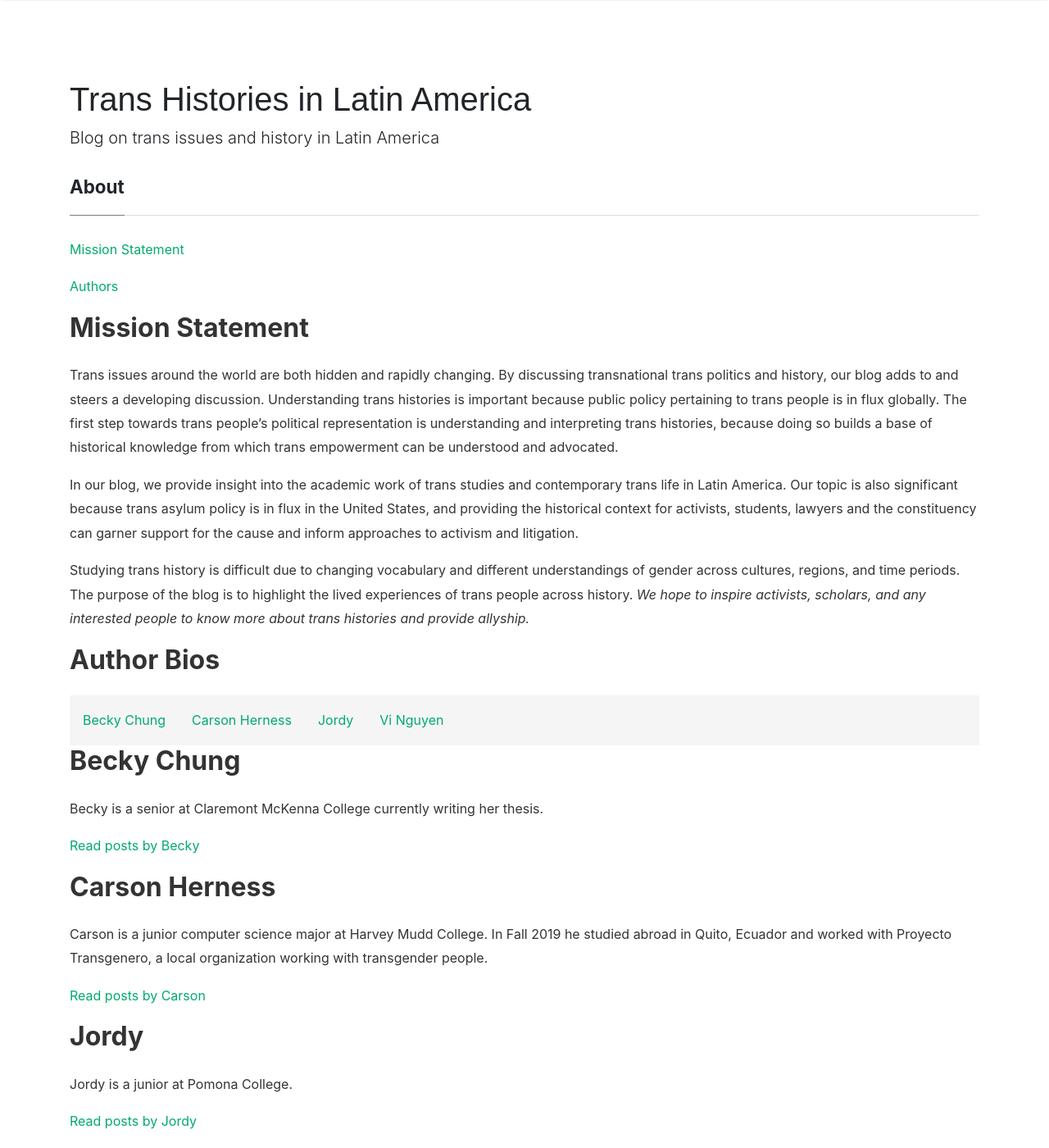
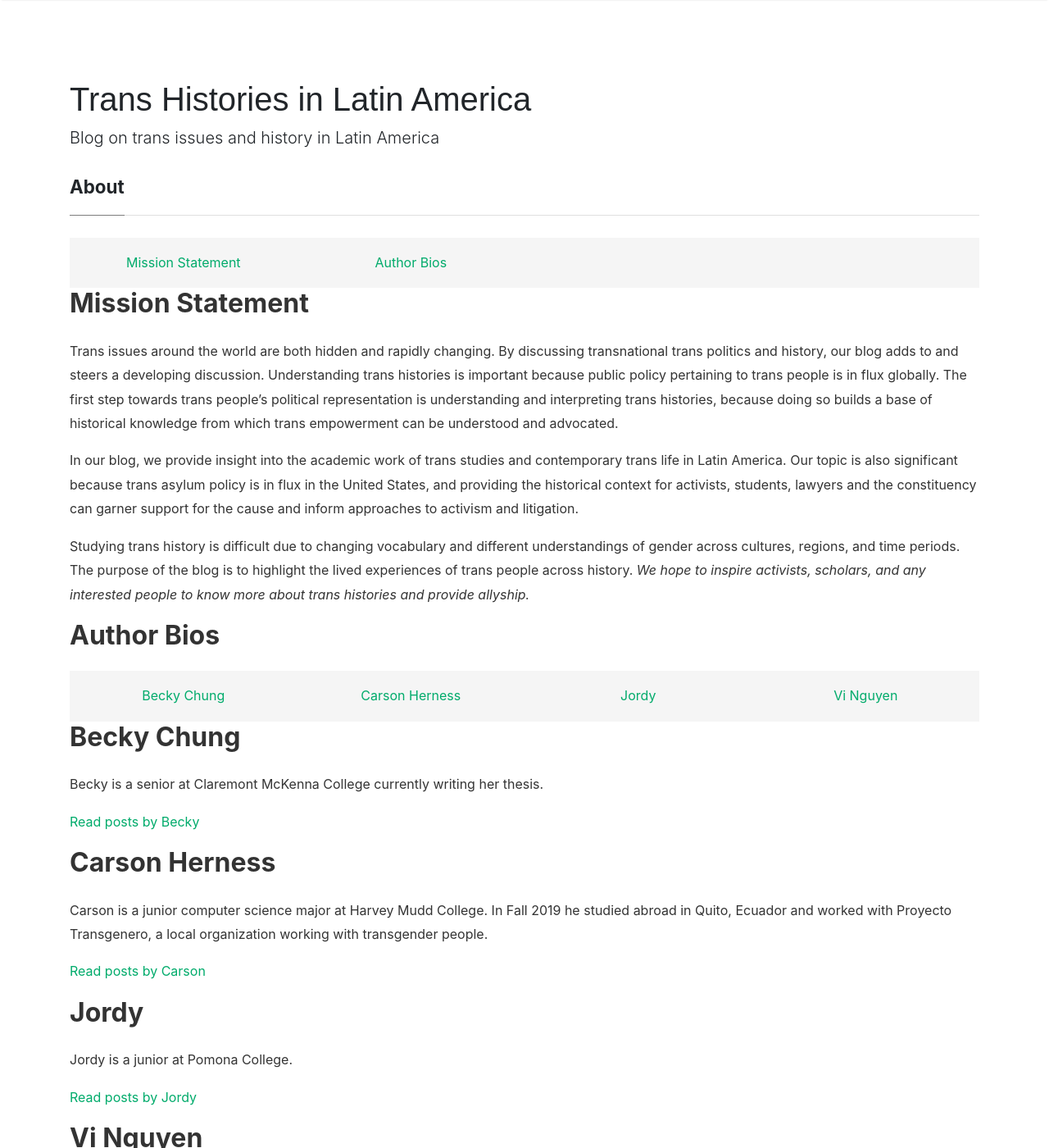
Before and after one commit to CarsonHerness/Trans-Histories-in-Latin-America, a Jekyll site: the page built from _pages/about.md, in a window 1280 px wide and 1400 px high. Shown: the whole window at 82% size. Built offline with Jekyll 4.4.1, drawn with Linux system fonts in a browser that asks for light colours; nearby versions of some CDN libraries; comment, search, counter and statistics services are not loaded.

Commit message:
Update CSS for horizontal about navigation

```diff
--- a/_pages/about.md
+++ b/_pages/about.md
@@ -5,9 +5,16 @@ permalink: /about
 comments: true
 ---
 
-[Mission Statement](#mission)
-
-[Authors](#authors)
+<div class="author-nav">
+    <ul>
+        <li>
+          <a href="#mission">Mission Statement</a>
+        </li>
+        <li>
+          <a href="#authors">Author Bios</a>
+        </li>
+    </ul>
+</div>
 
 <h2 id="mission">
 Mission Statement
--- a/assets/css/screen.css
+++ b/assets/css/screen.css
@@ -906,10 +906,12 @@ iframe {
     padding: 0;
     overflow: hidden;
     background-color: whitesmoke;
+    width: 100%;
 }
 
 .author-nav li {
     float: left;
+    width: 25%; /* Assumes 4 authors */
 }
 
 .author-nav li a {
```
